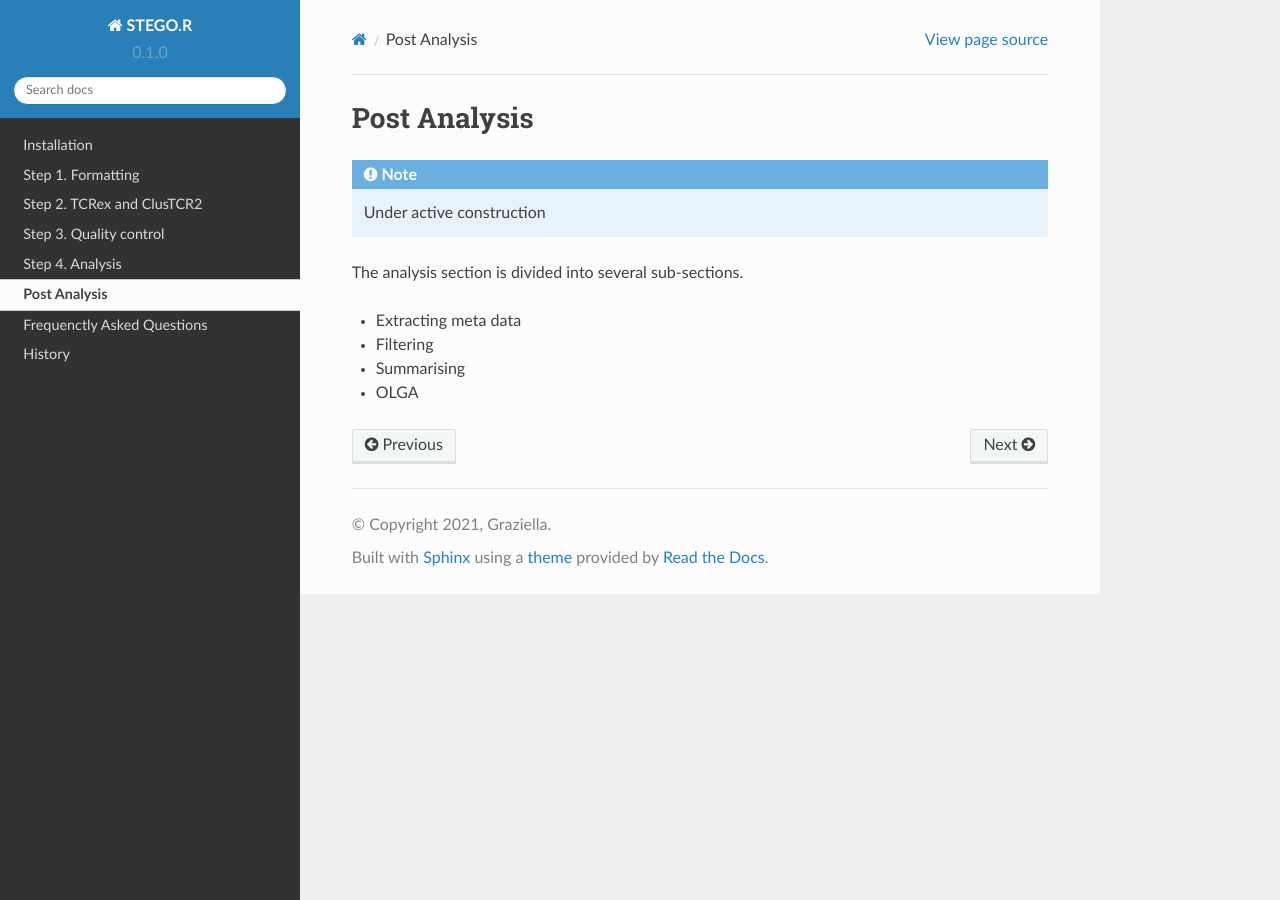
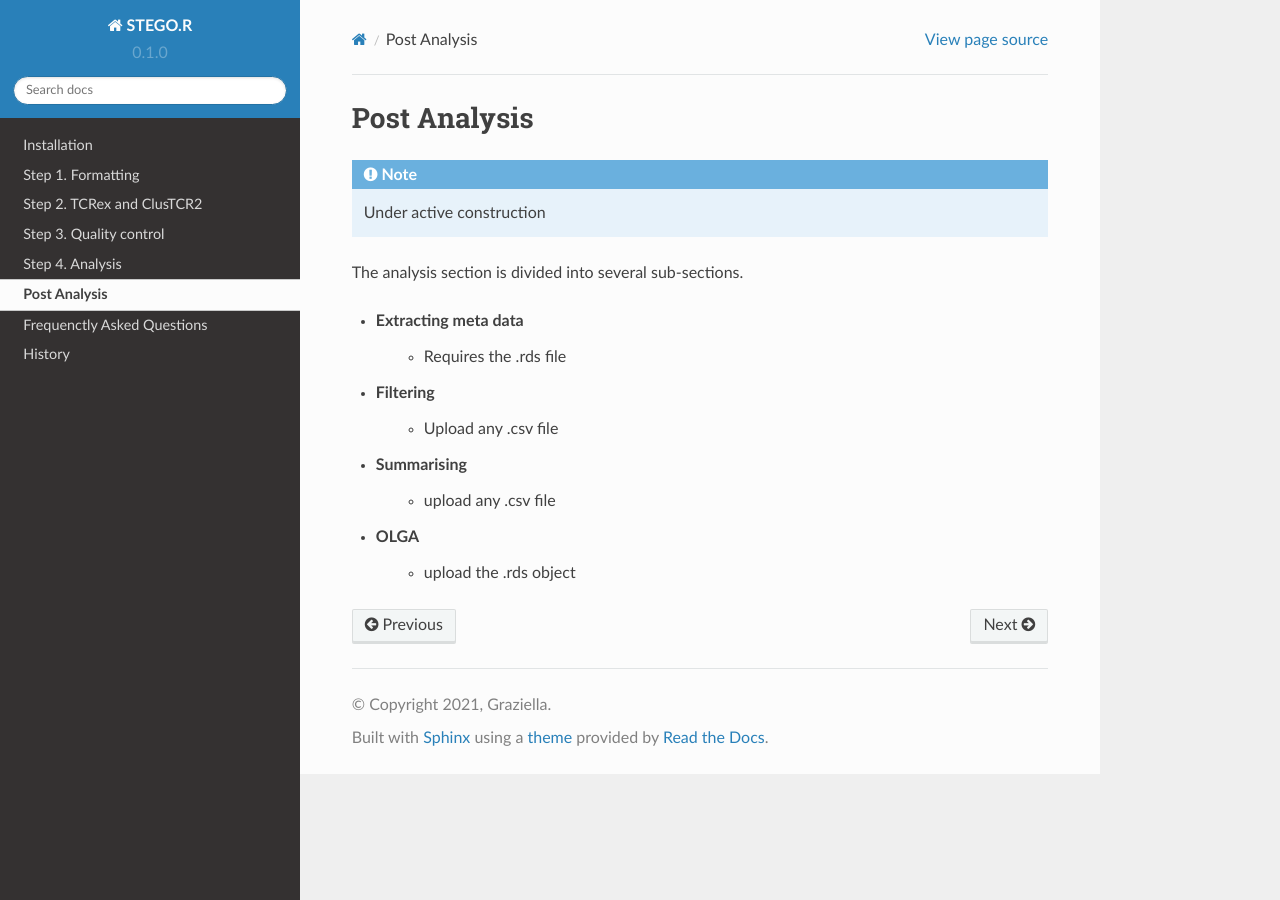
Before and after one commit to KerryAM-R/STEGOR, a Sphinx documentation site: the page built from docs/source/5.postAnalysis.rst, in a window 1280 px wide. Built offline with Sphinx 7.4.7 and the Read the Docs theme 2.0.0, drawn with Linux system fonts in a browser that asks for light colours.

Commit message:
Update 5.postAnalysis.rst

```diff
--- a/docs/source/5.postAnalysis.rst
+++ b/docs/source/5.postAnalysis.rst
@@ -8,6 +8,10 @@
 The analysis section is divided into several sub-sections.
 
 - Extracting meta data
+    + Requires the .rds file
 - Filtering
+    + Upload any .csv file
 - Summarising
+    + upload any .csv file
 - OLGA
+    + upload the .rds object
```
